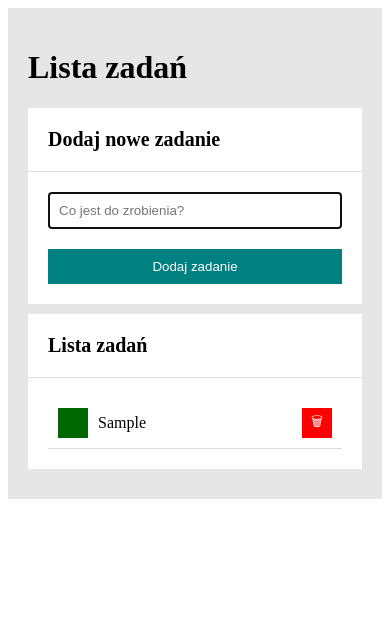
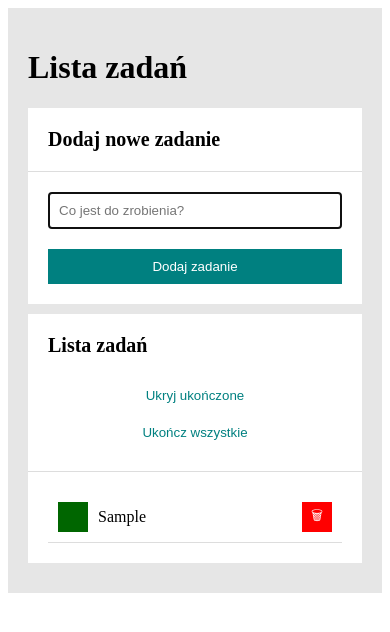
Before and after one commit to MarcinBialek1983/tasks-list, a plain HTML site: page index.html in a window 390 px wide. Both pictures are taken after typing "Sample" into the empty fields and a click on the button "Dodaj zadanie". Drawn offline with Linux system fonts and the light colour scheme.

Commit message:
I added 2 buttons, one to hide completed tasks and one to mark all tasks as completed

```diff
--- /dev/null
+++ b/css/buttons.css
@@ -0,0 +1,40 @@
+.buttons {
+    display: flex;
+    flex-wrap: wrap;
+}
+
+.buttons__button {
+    color: teal;
+    border: none;
+    background-color: transparent;
+    margin: 0 0 0 20px;
+    transition: color 0,5s;
+}
+
+@media (max-width: 767px){
+    .buttons__button {
+        flex-basis: 100%;
+        margin: 10px;
+    }
+
+}
+
+.buttons__button:disabled {
+    color: #ccc;
+}
+
+.form__button {
+    padding: 10px;
+    background-color: teal;
+    color: white;
+    border: none;
+}
+
+.form__button:hover{
+    background-color: hsl(180, 100%, 35%);
+    transform: scale(1.05);
+}
+
+.form__button:active {
+    background-color: hsl(180, 100%, 41%);
+}
--- a/css/section.css
+++ b/css/section.css
@@ -1,15 +1,30 @@
-.section{
+.section {
     margin: 10px 0;
     background-color: white;
 }
 
-.section__header{
-font-size: 20px;
-padding: 20px;
-margin: 0;
-border-bottom: 1px solid #ddd;
+.section__header {
+    display: grid;
+    grid-template-columns: auto auto;
+    grid-gap: 20px;
+    justify-content: space-between;
+    align-items: center;
+    padding: 20px;
+    border-bottom: 1px solid #ddd;
 }
 
-.section__body{
+@media(max-width: 767px) {
+    .section__header {
+        grid-template-columns: 1fr;
+    }
+}
+
+.section__title {
+    font-size: 20px;
+    margin: 0;
+    border: none;
+}
+
+.section__body {
     padding: 20px;
 }
--- a/css/tasks.css
+++ b/css/tasks.css
@@ -15,6 +15,10 @@
 
 .tasks__content--done{
     text-decoration: line-through;
+}
+
+.tasks__item--hidden{
+    display: none;
 }
 
 .tasks__button{
--- a/index.html
+++ b/index.html
@@ -12,6 +12,7 @@
     <link href="css/section.css" rel="stylesheet">
     <link href="css/form.css" rel="stylesheet">
     <link href="css/tasks.css" rel="stylesheet">
+    <link href="css/buttons.css" rel="stylesheet">
 </head>
 
 <body>
@@ -20,7 +21,9 @@
             <h1>Lista zadań</h1>
         </header>
         <section class="section">
-                <h2 class="section__header">Dodaj nowe zadanie</h2>
+            <header class="section__header">
+                <h2 class="section__title">Dodaj nowe zadanie</h2>
+            </header>
             <div class="section__body">
                 <form class="form js-form">
                     <input class="form__input js-newTask" placeholder="Co jest do zrobienia?">
@@ -29,7 +32,10 @@
             </div>
         </section>
         <section class="section">
-                <h2 class="section__header">Lista zadań</h2>
+            <header class="section__header">
+                <h2 class="section__title">Lista zadań</h2>
+                <div class="buttons js-buttons"></div>
+            </header>
             <div class="section__body">
                 <ul class="tasks js-tasks">
 
--- a/js/script.js
+++ b/js/script.js
@@ -1,19 +1,45 @@
 {
-    const tasks = [];
+
+
+let tasks = [];
+let hideDoneTasks = false;
 
 const addNewTask = (newTaskContent) => {
-        tasks.push({ content: newTaskContent });
+    tasks = [
+        ...tasks,
+        { content: newTaskContent },
+    ]
+    render();
+};
+
+const markAllTasksDone = () => {
+    tasks = tasks.map((task) => ({
+        ...task,
+        done: true,
+    }));
+    render();
+};
+
+const toggleHideDoneTasks = () => {
+    hideDoneTasks = !hideDoneTasks;
     render();
 };
 
 const removeTask = (taskIndex) => {
-        tasks.splice(taskIndex, 1);
+    tasks = [
+        ...tasks.slice(0, taskIndex),
+        ...tasks.slice(taskIndex + 1)
+    ]
     render();
 
 };
 
 const toggleTaskDone = (tasksIndex) => {
-        tasks[tasksIndex].done = !tasks[tasksIndex].done;
+    tasks = [
+        ...tasks.slice(0, tasksIndex),
+        { ...tasks[tasksIndex], done: !tasks[tasksIndex].done },
+        ...tasks.slice(tasksIndex + 1),
+    ]
     render();
 
 };
@@ -38,13 +64,11 @@
     });
 
 };
-    const render = () => {
-        let tasksListHTMLContent = "";
 
-        for (const task of tasks) {
-            tasksListHTMLContent += `
-
-            <li class="tasks__item js-task">
+const renderTasks = () => {
+    const tasksListToHTML = task =>
+        `
+        <li class="tasks__item${task.done && hideDoneTasks ?" tasks__item--hidden" : ""} js-tasks">
                 <button class="tasks__button tasks__button--toggleDone js-toggleDone">
                  ${task.done ? "✔" : ""}
                 </button>
@@ -52,14 +76,51 @@
                 <button class="tasks__button tasks__button--remove js-remove"> 🗑 </button>
                 </li>
                 `;
+
+        const taskElement = document.querySelector(".js-tasks");
+        taskElement.innerHTML = tasks.map(tasksListToHTML).join("");
+
+
 }
-        document.querySelector(".js-tasks").innerHTML = tasksListHTMLContent;
+const render = () => {
 
+    renderTasks();
     bindRemoveEvents();
     bindToggleDoneEvents();
+    renderButtons();
+    bindButtonsEvents();
+};
+
+
+const renderButtons = () => {
+    const buttonsElement = document.querySelector(".js-buttons");
+
+    if (!tasks.length) {
+        buttonsElement.innerHTML = "";
+        return;
+    }
+    buttonsElement.innerHTML = `
+        <button class="buttons__button js-toggleHideDoneTasks">
+        ${hideDoneTasks ? "Pokaż" : "Ukryj"} ukończone</button>
+        <button class="buttons__button js-markAllDone" ${tasks.every(({ done }) => done) ? "disabled" : ""}>
+        Ukończ wszystkie </button>
+        `;
+};
+
+const bindButtonsEvents = () => {
+    const markAllDoneButton = document.querySelector(".js-markAllDone");
+
+    if (markAllDoneButton) {
+        markAllDoneButton.addEventListener("click", markAllTasksDone);
+    };
+
+    const toggleHideDoneTasksButton = document.querySelector(".js-toggleHideDoneTasks");
+
+    if (toggleHideDoneTasksButton) {
+        toggleHideDoneTasksButton.addEventListener("click", toggleHideDoneTasks)
     }
 
-
+}
 const onFormSubmit = (event) => {
     event.preventDefault();
 
@@ -80,4 +141,5 @@
     form.addEventListener("submit", onFormSubmit);
 };
 init();
+
 }
```
Lines whose indentation alone changed are shown as unchanged.
